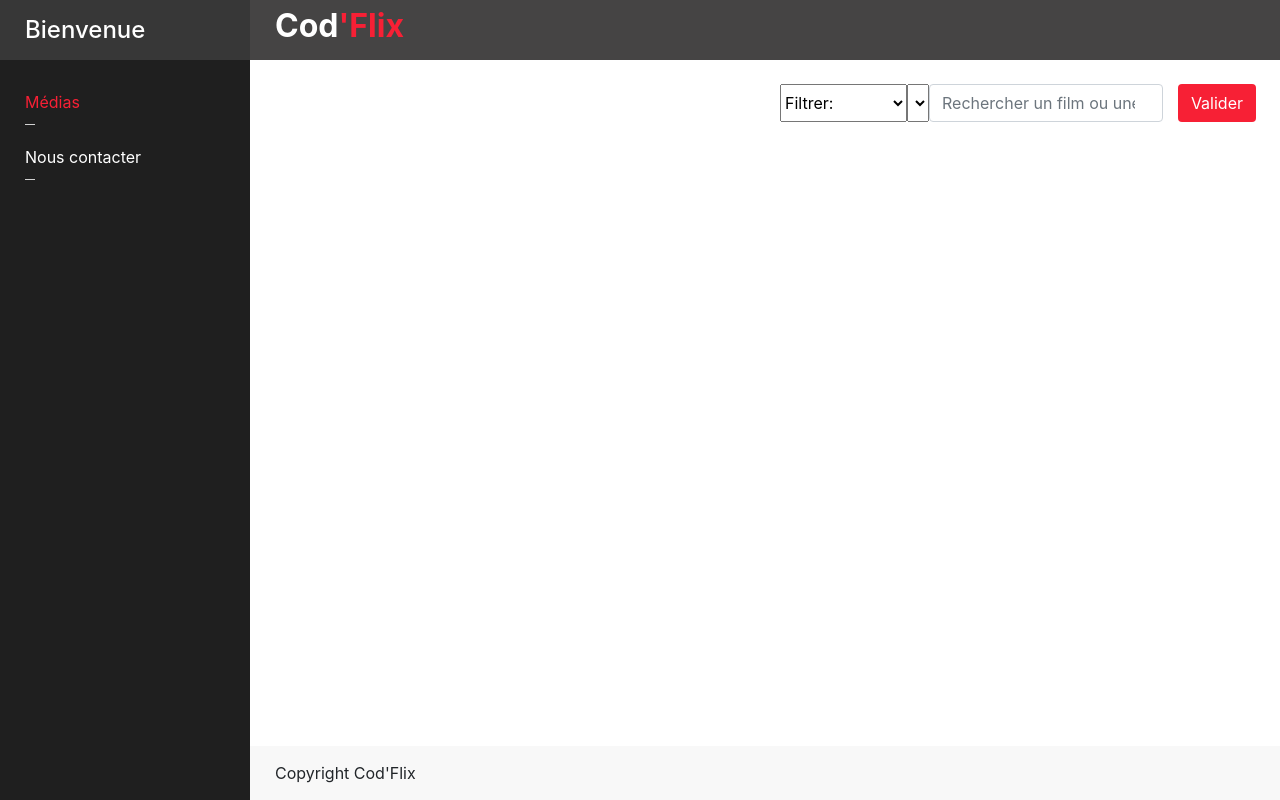
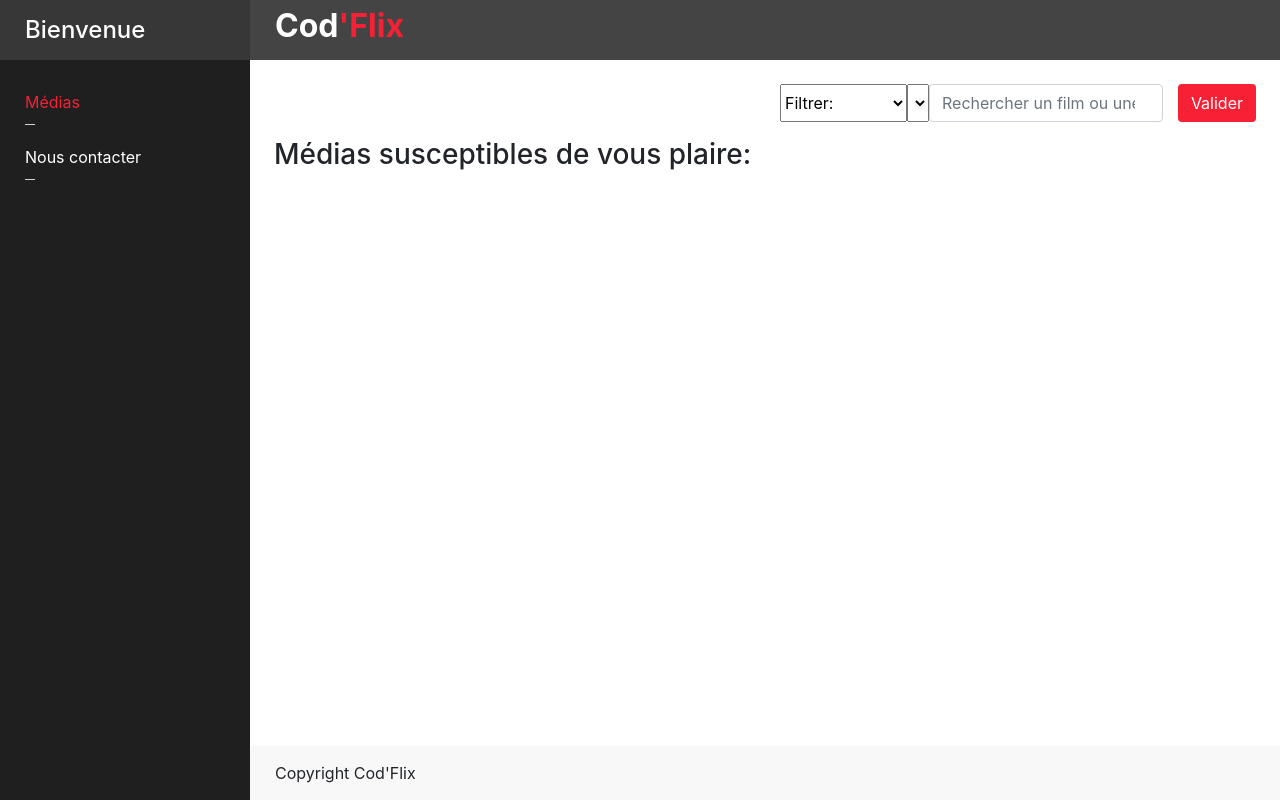
Before and after one commit to wuyuyu/codflix, a PHP site: page /CodFlix/view/mediaListView.php in a window 1280 px wide. Run offline with PHP 8.4, Linux system fonts and the light colour scheme; the template is opened without the code that fills it, so the values that code supplies are empty.

Commit message:
Add media you may like for home page

```diff
--- a/view/mediaListView.php
+++ b/view/mediaListView.php
@@ -25,7 +25,7 @@
         </form>
     </div>
 </div>
-
+<h3>Médias susceptibles de vous plaire:</h3>
 <div class="media-list">
     <?php foreach( $medias as $media ): ?>
         <a class="item" href="/CodFlix?media=<?= $media['id']; ?>">
```
Also changed, not shown: model/media.php (line endings or trailing spaces).
